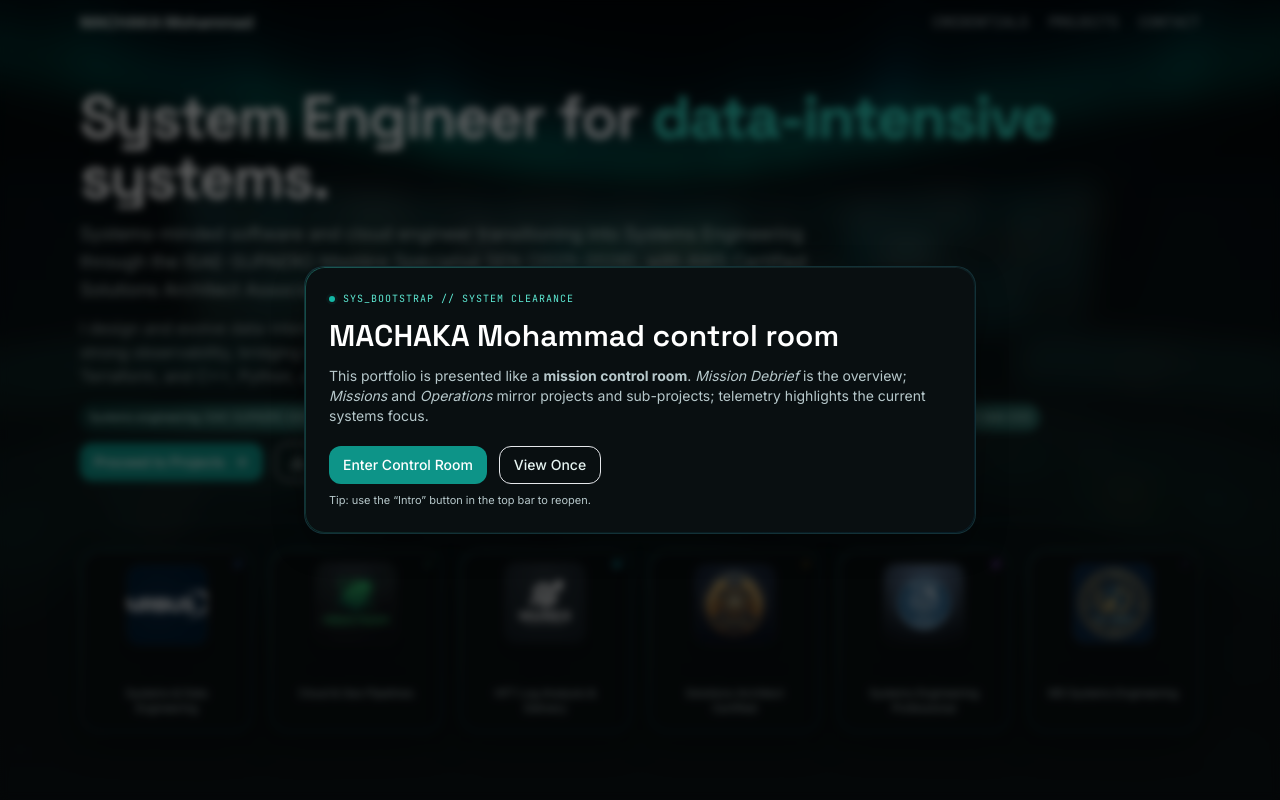
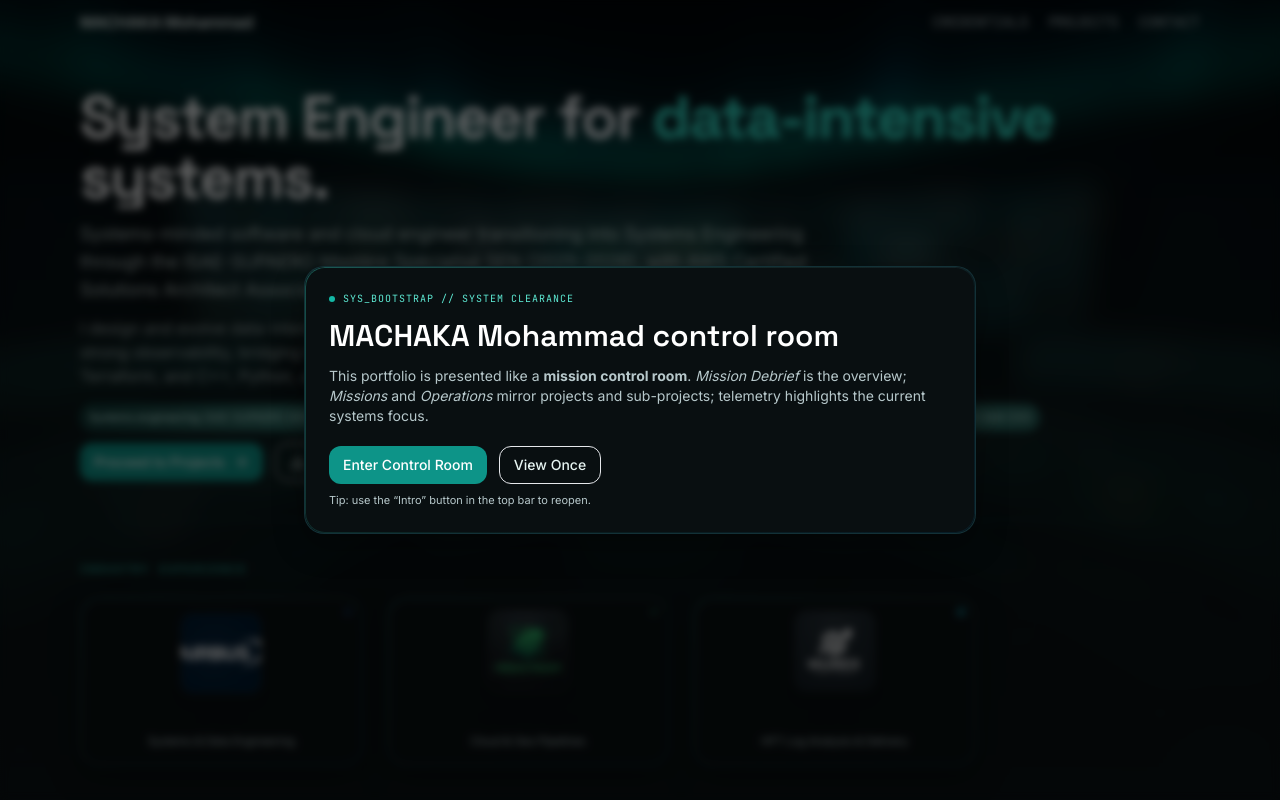
Before and after one commit to moudimash99/Personal-Website, a Next.js app: page / in a window 1280 px wide. Shown: the top 800 px of the page. Built offline with nearby package versions, Linux system fonts and the light colour scheme.

Commit message:
feat: split credentials grid into experience and certifications bands on the landing page

```diff
--- a/app/page.tsx
+++ b/app/page.tsx
@@ -165,7 +165,7 @@ export default function Page() {
               initial={{ opacity: 0, y: 10 }}
               animate={{ opacity: 1, y: 0 }}
               transition={{ delay: 0.5 }}
-              className="flex items-center gap-3 mb-5"
+              className="flex items-center gap-3 mb-8"
             >
               <div className="h-px flex-1 bg-gradient-to-r from-transparent via-accent-700/40 to-transparent" />
               <span className="text-xs font-mono text-accent-300/70 uppercase tracking-[0.25em] whitespace-nowrap">
@@ -174,9 +174,14 @@ export default function Page() {
               <div className="h-px flex-1 bg-gradient-to-r from-transparent via-accent-700/40 to-transparent" />
             </motion.div>
 
-            {/* Credential Cards Grid */}
-            <div className="grid grid-cols-2 sm:grid-cols-3 lg:grid-cols-6 gap-4">
-              {credentials.map((cred, i) => (
+            <div className="space-y-10">
+              {/* Tier 1 - The Experience Band */}
+              <div>
+                <h3 className="text-[11px] font-mono font-bold text-accent-400/80 mb-5 tracking-[0.2em] text-center md:text-left">
+                  INDUSTRY EXPERIENCE
+                </h3>
+                <div className="grid grid-cols-2 sm:grid-cols-3 gap-4 lg:gap-6 justify-center max-w-4xl mx-auto md:mx-0">
+                  {credentials.slice(0, 3).map((cred, i) => (
                     <motion.div
                       key={cred.name}
                       custom={i}
@@ -191,69 +196,91 @@ export default function Page() {
                         group relative overflow-hidden
                       `}
                     >
-                  {/* Animated glow orb behind the logo */}
                       <motion.div
                         className="absolute -top-6 left-1/2 -translate-x-1/2 w-24 h-24 rounded-full blur-2xl opacity-0 group-hover:opacity-60 transition-opacity duration-700 pointer-events-none"
                         style={{ background: cred.glow }}
-                    animate={{
-                      scale: [1, 1.3, 1],
-                    }}
-                    transition={{
-                      duration: 3,
-                      repeat: Infinity,
-                      ease: 'easeInOut',
-                    }}
+                        animate={{ scale: [1, 1.3, 1] }}
+                        transition={{ duration: 3, repeat: Infinity, ease: 'easeInOut' }}
                       />
-
-                  {/* Floating logo */}
                       <motion.div
                         className="relative z-10 w-16 h-16 md:w-20 md:h-20 rounded-xl overflow-hidden ring-1 ring-white/10 mb-3 shadow-lg"
-                    animate={{
-                      y: [0, -4, 0],
-                    }}
-                    transition={{
-                      duration: 3,
-                      repeat: Infinity,
-                      ease: 'easeInOut',
-                      delay: cred.float,
-                    }}
+                        animate={{ y: [0, -4, 0] }}
+                        transition={{ duration: 3, repeat: Infinity, ease: 'easeInOut', delay: cred.float }}
                       >
-                    <Image
-                      src={cred.logo}
-                      alt={`${cred.name} logo`}
-                      fill
-                      sizes="80px"
-                      className="object-cover"
-                    />
+                        <Image src={cred.logo} alt={`${cred.name} logo`} fill sizes="80px" className="object-cover" />
                       </motion.div>
-
-                  {/* Name */}
                       <h3 className="relative z-10 font-display font-bold text-sm md:text-base text-white group-hover:text-accent-300 transition-colors duration-300 leading-tight">
                         {cred.name}
                       </h3>
-
-                  {/* Subtitle */}
                       <p className="relative z-10 text-[10px] md:text-[11px] text-muted mt-1 leading-snug">
                         {cred.subtitle}
                       </p>
-
-                  {/* Live pulse dot */}
                       <motion.div
                         className="absolute top-2.5 right-2.5 h-2 w-2 rounded-full"
                         style={{ background: cred.glow }}
-                    animate={{
-                      opacity: [0.4, 1, 0.4],
-                      scale: [0.8, 1.2, 0.8],
-                    }}
-                    transition={{
-                      duration: 2,
-                      repeat: Infinity,
-                      ease: 'easeInOut',
-                      delay: cred.float,
-                    }}
+                        animate={{ opacity: [0.4, 1, 0.4], scale: [0.8, 1.2, 0.8] }}
+                        transition={{ duration: 2, repeat: Infinity, ease: 'easeInOut', delay: cred.float }}
                       />
                     </motion.div>
                   ))}
+                </div>
+              </div>
+
+              {/* Tactical Divider */}
+              <div className="w-full flex items-center justify-center">
+                <div className="w-full max-w-4xl h-px border-t border-dashed border-accent-500/20 opacity-60" />
+              </div>
+
+              {/* Tier 2 - The Credentials Band */}
+              <div>
+                <h3 className="text-[11px] font-mono font-bold text-accent-400/80 mb-5 tracking-[0.2em] text-center md:text-left">
+                  SYSTEM CERTIFICATIONS &amp; DEGREES
+                </h3>
+                <div className="grid grid-cols-2 sm:grid-cols-3 gap-4 lg:gap-6 justify-center max-w-4xl mx-auto md:mx-0">
+                  {credentials.slice(3).map((cred, i) => (
+                    <motion.div
+                      key={cred.name}
+                      custom={i + 3}
+                      variants={credentialCardVariant}
+                      initial="hidden"
+                      animate="show"
+                      whileHover={{ scale: 1.08, y: -6 }}
+                      className={`
+                        glass rounded-2xl p-4 flex flex-col items-center text-center
+                        cursor-default transition-all duration-500
+                        ring-1 ${cred.ring} ${cred.shadow}
+                        group relative overflow-hidden
+                      `}
+                    >
+                      <motion.div
+                        className="absolute -top-6 left-1/2 -translate-x-1/2 w-24 h-24 rounded-full blur-2xl opacity-0 group-hover:opacity-60 transition-opacity duration-700 pointer-events-none"
+                        style={{ background: cred.glow }}
+                        animate={{ scale: [1, 1.3, 1] }}
+                        transition={{ duration: 3, repeat: Infinity, ease: 'easeInOut' }}
+                      />
+                      <motion.div
+                        className="relative z-10 w-16 h-16 md:w-20 md:h-20 rounded-xl overflow-hidden ring-1 ring-white/10 mb-3 shadow-lg"
+                        animate={{ y: [0, -4, 0] }}
+                        transition={{ duration: 3, repeat: Infinity, ease: 'easeInOut', delay: cred.float }}
+                      >
+                        <Image src={cred.logo} alt={`${cred.name} logo`} fill sizes="80px" className="object-cover" />
+                      </motion.div>
+                      <h3 className="relative z-10 font-display font-bold text-sm md:text-base text-white group-hover:text-accent-300 transition-colors duration-300 leading-tight">
+                        {cred.name}
+                      </h3>
+                      <p className="relative z-10 text-[10px] md:text-[11px] text-muted mt-1 leading-snug">
+                        {cred.subtitle}
+                      </p>
+                      <motion.div
+                        className="absolute top-2.5 right-2.5 h-2 w-2 rounded-full"
+                        style={{ background: cred.glow }}
+                        animate={{ opacity: [0.4, 1, 0.4], scale: [0.8, 1.2, 0.8] }}
+                        transition={{ duration: 2, repeat: Infinity, ease: 'easeInOut', delay: cred.float }}
+                      />
+                    </motion.div>
+                  ))}
+                </div>
+              </div>
             </div>
           </section>
 
```
Also changed, not shown: 1 other file (tests, documents, lock files or other folders). Lines whose indentation alone changed are shown as unchanged.
